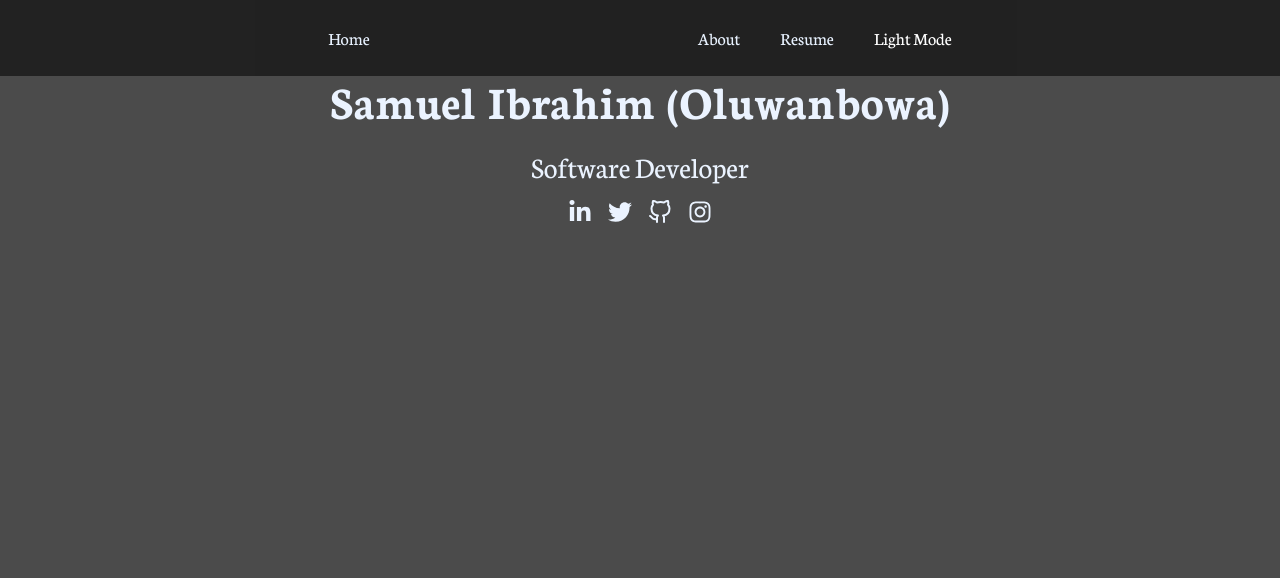
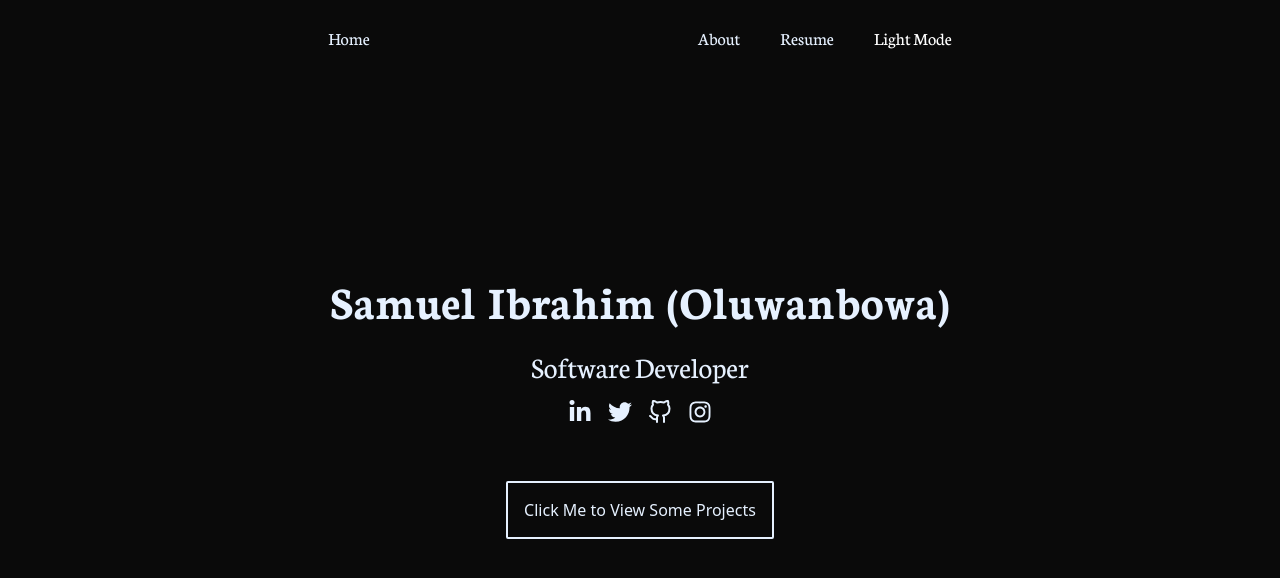
Before and after one commit to kokombo/PersonalSite, a React (Vite) app: page / in a window 1280 px wide. Shown: the top 578 px of the page. Built offline with nearby package versions, Linux system fonts and the light colour scheme.

Commit message:
dark mode

```diff
--- a/src/components/NavigationBar.tsx
+++ b/src/components/NavigationBar.tsx
@@ -3,7 +3,7 @@ import ThemeSwitch from "./ThemeSwitch";
 
 const NavigationBar = () => {
   return (
-    <nav className="dark:bg-black bg-white flex justify-evenly py-6 opacity-90">
+    <nav className="dark:bg-black bg-white flex justify-evenly py-6">
       <div>
         <Link
           to="/"
--- a/src/pages/Home.tsx
+++ b/src/pages/Home.tsx
@@ -1,9 +1,10 @@
 import { Icons } from "../components";
+import { Link } from "react-router-dom";
 
 const Home = () => {
   return (
-    <main className="dark:bg-grey bg-white h-screen w-screen fixed opacity-80 flex justify-center ">
-      <article className="dark:text-secondary text-black flex flex-col items-center gap-6">
+    <main className="dark:bg-black bg-white h-screen w-screen fixed  flex justify-center ">
+      <div className="dark:text-secondary text-black flex flex-col items-center gap-6 mt-[200px]">
         <h1 className="text-5xl font-NeutonBold  ">
           Samuel Ibrahim (Oluwanbowa){" "}
         </h1>
@@ -13,7 +14,16 @@ const Home = () => {
           </h2>
           <Icons />
         </article>
-      </article>
+
+        <article className="mt-[50px]">
+          <Link
+            to=""
+            className="border-2 border-background p-4 rounded-sm dark:text-secondary text-black"
+          >
+            Click Me to View Some Projects
+          </Link>
+        </article>
+      </div>
     </main>
   );
 };
--- /dev/null
+++ b/src/pages/Project.jsx
@@ -0,0 +1,7 @@
+import React from "react";
+
+const Project = () => {
+  return <div></div>;
+};
+
+export default Project;
```
